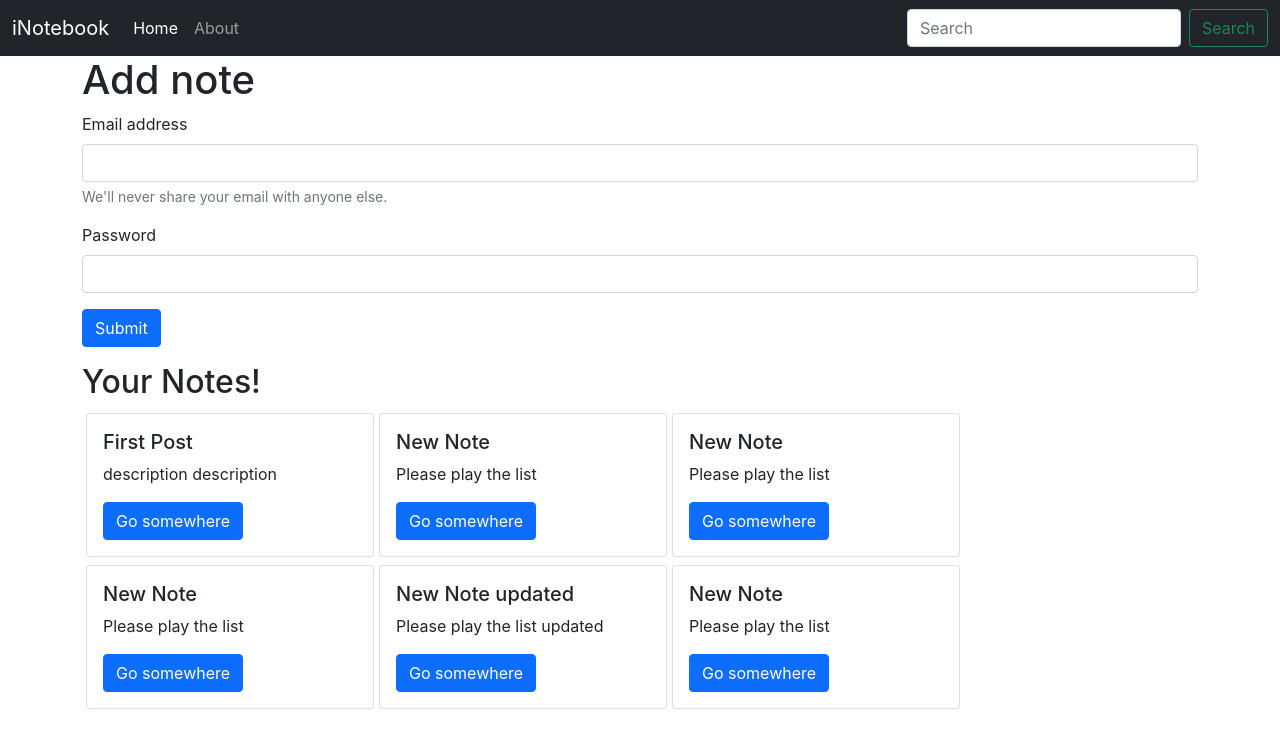
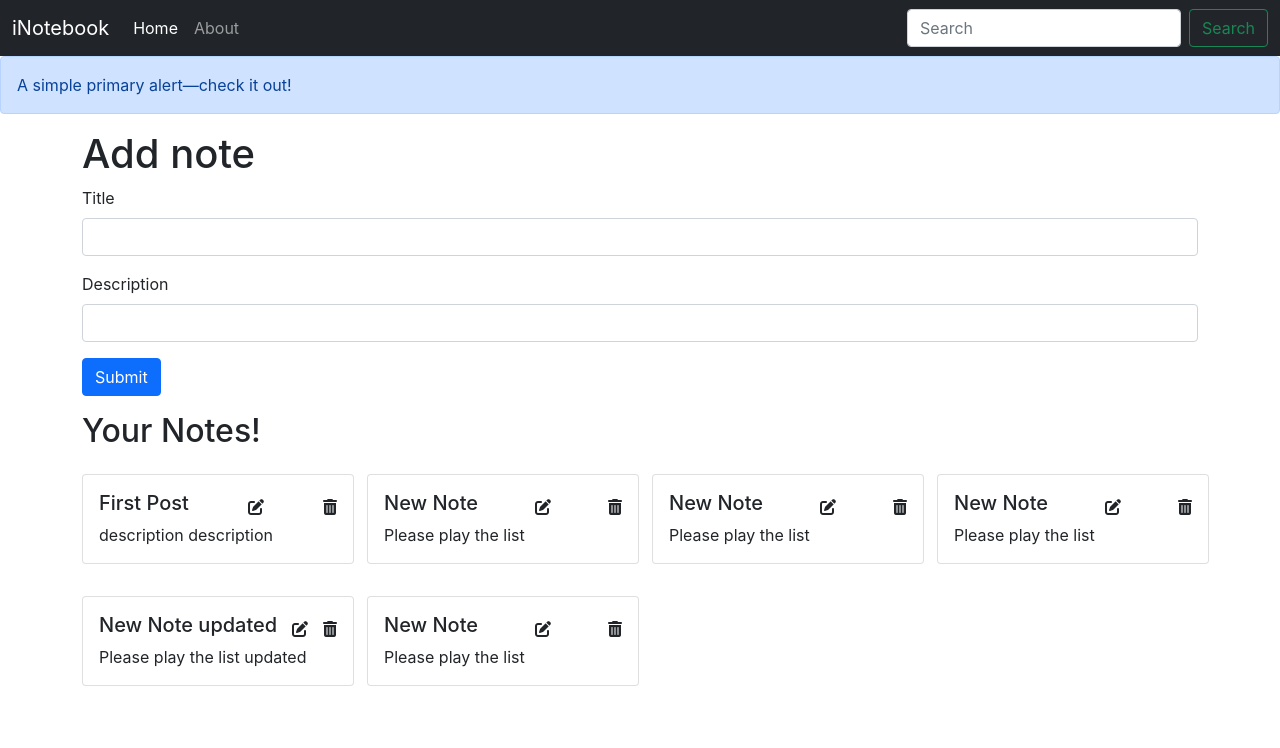
Before and after one commit to tanvirSH/inotebook, a React (Create React App) app: page / in a window 1280 px wide. Shown: the top 748 px of the page. Built offline with nearby package versions, Linux system fonts and the light colour scheme.

Commit message:
Note added dynamcally to local object

```diff
--- a/public/index.html
+++ b/public/index.html
@@ -40,5 +40,6 @@
       To begin the development, run `npm start` or `yarn start`.
       To create a production bundle, use `npm run build` or `yarn build`.
     -->
+    <script src="https://kit.fontawesome.com/1d924409bb.js" crossorigin="anonymous"></script>
   </body>
 </html>
--- a/src/App.js
+++ b/src/App.js
@@ -4,6 +4,7 @@ import Navbar from "./components/Navbar";
 import Home from "./components/Home";
 import About from "./components/About";
 import NoteState from "./context/notes/NoteState";
+import Alert from "./components/Alert";
 
 function App() {
   return (
@@ -12,6 +13,7 @@ function App() {
         <BrowserRouter>
 
           <Navbar />
+          <Alert />
           <div className="container">
           <Routes>
             <Route path="/" element={<Home />} />
--- /dev/null
+++ b/src/components/Addnotes.js
@@ -0,0 +1,53 @@
+import React, { useContext, useState } from "react";
+import noteContext from "../context/notes/noteContext";
+
+
+const Addnotes = () => {
+    const context = useContext(noteContext);
+    const {notes, addNote} = context;
+    const [note, setnote] = useState({title:'', description:'', tag: 'Default'});
+    const onchange = (e) => {
+        setnote({...note, [e.target.name]: e.target.value});
+    }
+    const handleSubmit = (e) => {
+        addNote(note.title, note.description, note.tag);
+    }
+  return (
+    <div>
+      <h1>Add note</h1>
+      <form>
+        <div className="mb-3">
+          <label htmlFor="title" className="form-label">
+            Title
+          </label>
+          <input
+            type="text"
+            className="form-control"
+            id="title"
+            name="title"
+            aria-describedby="emailHelp"
+            onChange={onchange}
+          />
+        </div>
+        <div className="mb-3">
+          <label htmlFor="description" className="form-label">
+            Description
+          </label>
+          <input
+            type="text"
+            className="form-control"
+            id="description"
+            name="description"
+            onChange={onchange}
+          />
+        </div>
+
+        <button type="button" className="btn btn-primary" onClick={handleSubmit}>
+          Submit
+        </button>
+      </form>
+    </div>
+  );
+};
+
+export default Addnotes;
--- /dev/null
+++ b/src/components/Alert.js
@@ -0,0 +1,13 @@
+import React from "react";
+
+const Alert = () => {
+  return (
+    <div>
+      <div className="alert alert-primary" role="alert">
+        A simple primary alert—check it out!
+      </div>
+    </div>
+  );
+};
+
+export default Alert;
--- a/src/components/Home.js
+++ b/src/components/Home.js
@@ -1,44 +1,7 @@
 import Notes from "./Notes";
 
 const Home = () => {
-  return (
-    <>
-    <div>
-      <h1>Add note</h1>
-      <form>
-        <div className="mb-3">
-          <label htmlFor="exampleInputEmail1" className="form-label">
-            Email address
-          </label>
-          <input
-            type="email"
-            className="form-control"
-            id="exampleInputEmail1"
-            aria-describedby="emailHelp"
-          />
-          <div id="emailHelp" className="form-text">
-            We'll never share your email with anyone else.
-          </div>
-        </div>
-        <div className="mb-3">
-          <label htmlFor="exampleInputPassword1" className="form-label">
-            Password
-          </label>
-          <input
-            type="password"
-            className="form-control"
-            id="exampleInputPassword1"
-          />
-        </div>
-
-        <button type="submit" className="btn btn-primary">
-          Submit
-        </button>
-      </form>
-    </div>
-    <Notes />
-    </>
-  );
+  return <Notes />;
 };
 
 export default Home;
--- a/src/components/Noteitem.js
+++ b/src/components/Noteitem.js
@@ -3,14 +3,15 @@ import React from "react";
 const Noteitem = (props) => {
   const { note } = props;
   return (
-    <div className="col-md-3 m-1">
-      <div className="card" style={{ width: "18rem" }}>
+    <div className="col-md-3">
+      <div className="card my-3" style={{ width: "17rem" }}>
         <div className="card-body">
-          <h5 className="card-title">{note.title}</h5>
+          <div className="d-flex align-items-center justify-content-between">
+            <h5 className="card-title">{note.title}</h5>
+            <i class="fa-solid fa-pen-to-square"></i>
+            <i class="fa-solid fa-trash-can"></i>
+          </div>
           <p className="card-text">{note.description}</p>
-          <a href="#" className="btn btn-primary">
-            Go somewhere
-          </a>
         </div>
       </div>
     </div>
--- a/src/components/Notes.js
+++ b/src/components/Notes.js
@@ -1,21 +1,24 @@
-import React, { useContext } from 'react';
+import React, { useContext } from "react";
 import noteContext from "../context/notes/noteContext";
-import Noteitem from './Noteitem';
-
+import Addnotes from "./Addnotes";
+import Noteitem from "./Noteitem";
 
 const Notes = () => {
-   const context = useContext(noteContext);
-   const {notes, setNotes} = context;
+  const context = useContext(noteContext);
+  const { notes, setNotes } = context;
   return (
-    <div className="my-3">
+    <>
+      <Addnotes />
+      <div className="my-3">
         <h2>Your Notes!</h2>
         <div className="row">
-            {notes.map((note, index) =>{
-            return <Noteitem key={`${note._id+index}`} note={note}/>
-            })}
+          {notes.map((note, index) => {
+            return <Noteitem key={`${note._id + index}`} note={note} />;
+          })}
         </div>
-    </div>
-  )
-}
+      </div>
+    </>
+  );
+};
 
-export default Notes
+export default Notes;
--- a/src/context/notes/NoteState.js
+++ b/src/context/notes/NoteState.js
@@ -61,8 +61,27 @@ const NoteState = (props) => {
 
   const [notes, setNotes] = useState(initialNote);
 
+  //Add a note
+  const addNote = (title, description, tag) => {
+    let note = {
+      _id: "62652974200729a5ae11cf65",
+      user: "626526ead0ef87b4afdd263e",
+      title: title,
+      description: description,
+      tag: tag,
+      date: "2022-04-24T10:41:56.952Z",
+      __v: 0,
+    };
+    setNotes(notes.concat(note))
+  }
+  //Edit a note
+  const editNote = (id) => {
+
+  }
+  //Delete a note
+  const deleteNote = (note) => {}
   return (
-    <NoteContext.Provider value={{ notes, setNotes }}>
+    <NoteContext.Provider value={{ notes, setNotes, addNote,editNote, deleteNote}}>
       {props.children}
     </NoteContext.Provider>
   );
--- a/src/index.css
+++ b/src/index.css
@@ -11,3 +11,6 @@ code {
   font-family: source-code-pro, Menlo, Monaco, Consolas, 'Courier New',
     monospace;
 }
+i {
+  cursor: pointer;
+}
```
